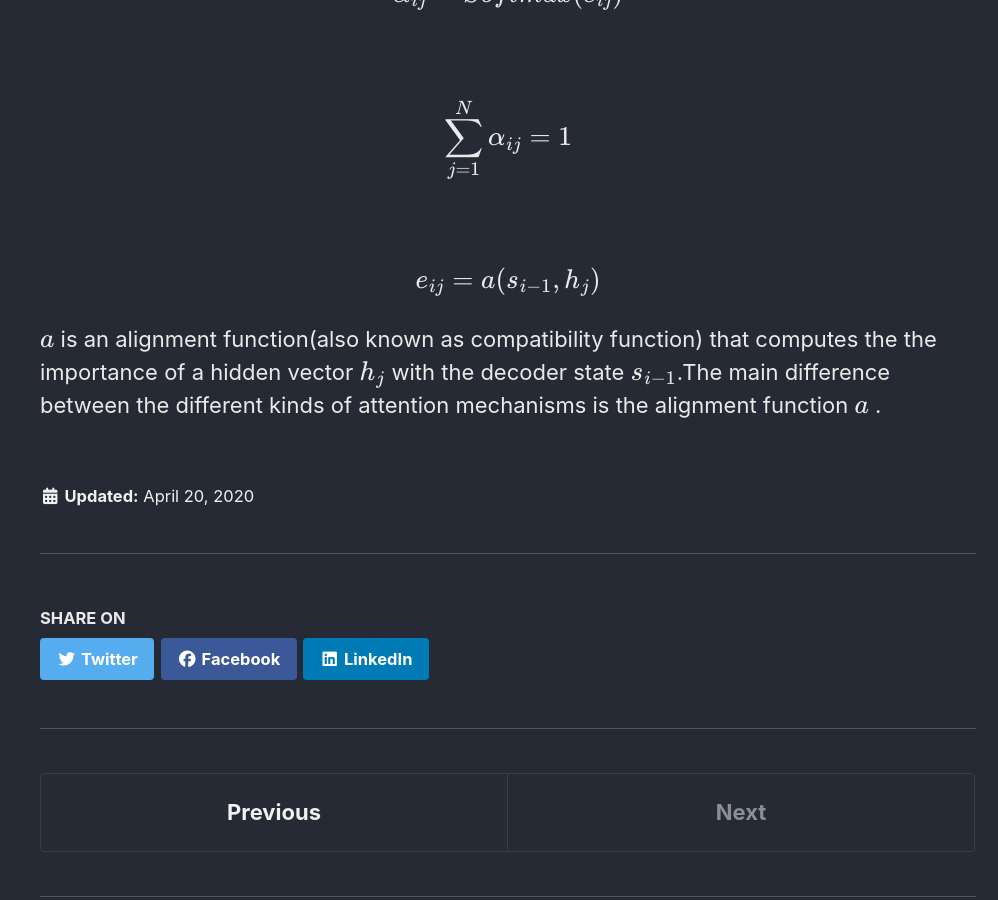
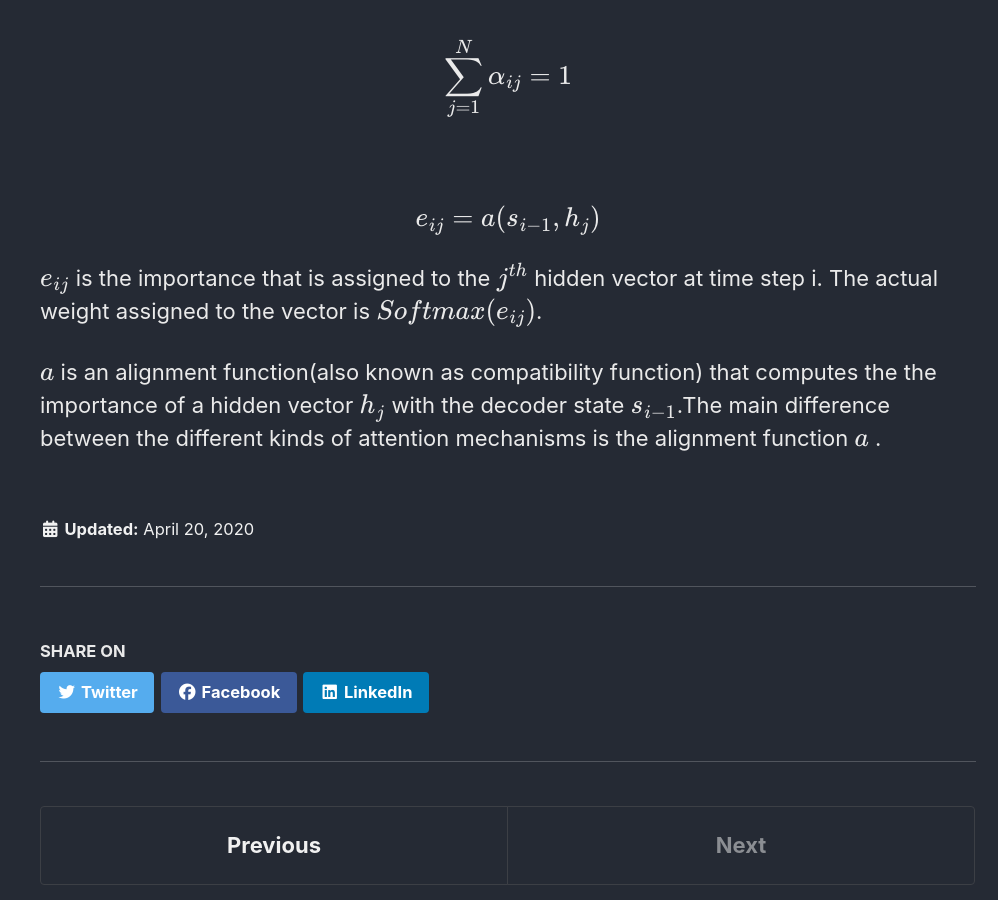
Before and after one commit to anuj1729/anuj1729.github.io, a Jekyll site: the page built from _posts/2020-04-20-introduction-to-attention-mechanism.md, in a window 1280 px wide and 900 px high, scrolled down 3792 px. Shown: the whole window, without its empty margins (282-1280 px from the left). Built offline with Jekyll 4.4.1, drawn with Linux system fonts in a browser that asks for light colours; cached includes are drawn as plain includes; nearby versions of some CDN libraries; formulas are drawn with MathJax 3; some of the changed text lies outside the part shown.

Commit message:
Updated blog introduction to attention mechanism

```diff
--- a/_posts/2020-04-20-introduction-to-attention-mechanism.md
+++ b/_posts/2020-04-20-introduction-to-attention-mechanism.md
@@ -65,4 +65,6 @@ $$\sum_{j=1}^N\alpha_{ij}=1$$
 
 $$e_{ij}=a(s_{i - 1},h_j)$$
 
+$e_{ij}$ is the importance that is assigned to the $j^{th}$ hidden vector at time step i. The actual weight assigned to the vector is $Softmax(e_{ij})$.
+
 $a$ is an alignment function(also known as compatibility function) that computes the the importance of a hidden vector $h_j$ with the decoder state $s_{i - 1}$.The main difference between the different kinds of attention mechanisms is the alignment function $a$ .
```
Also changed, not shown: other parts of _posts/2020-04-20-introduction-to-attention-mechanism.md (+2 -2 lines).
